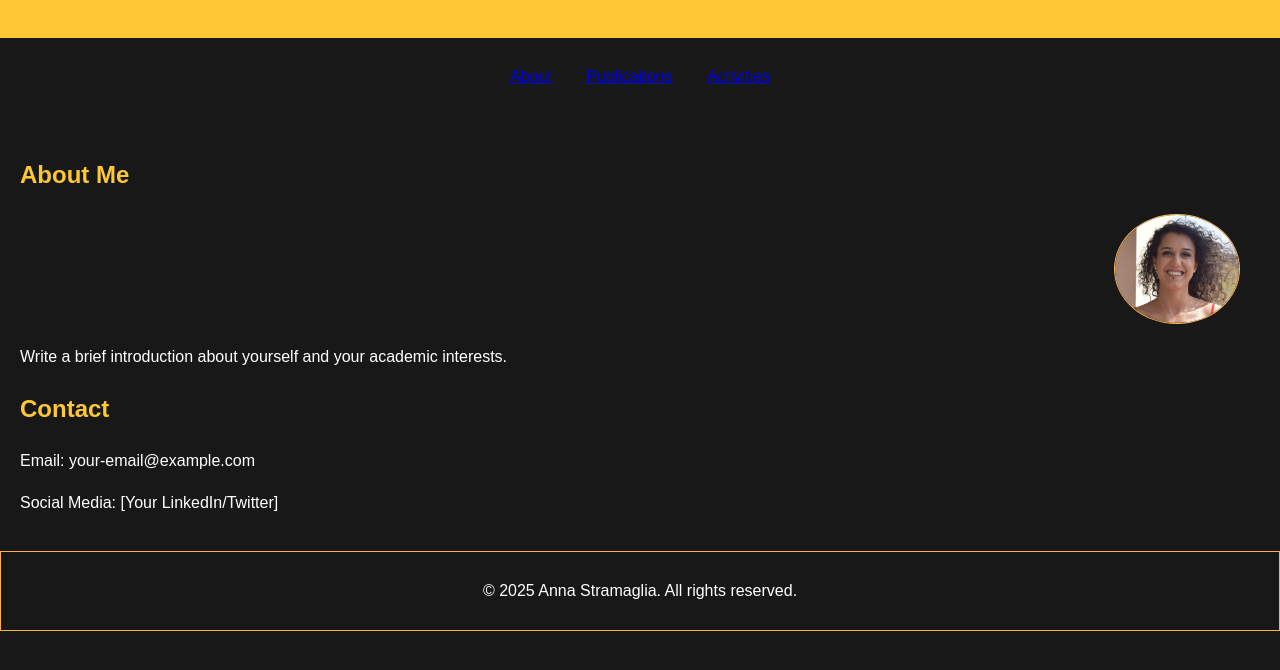
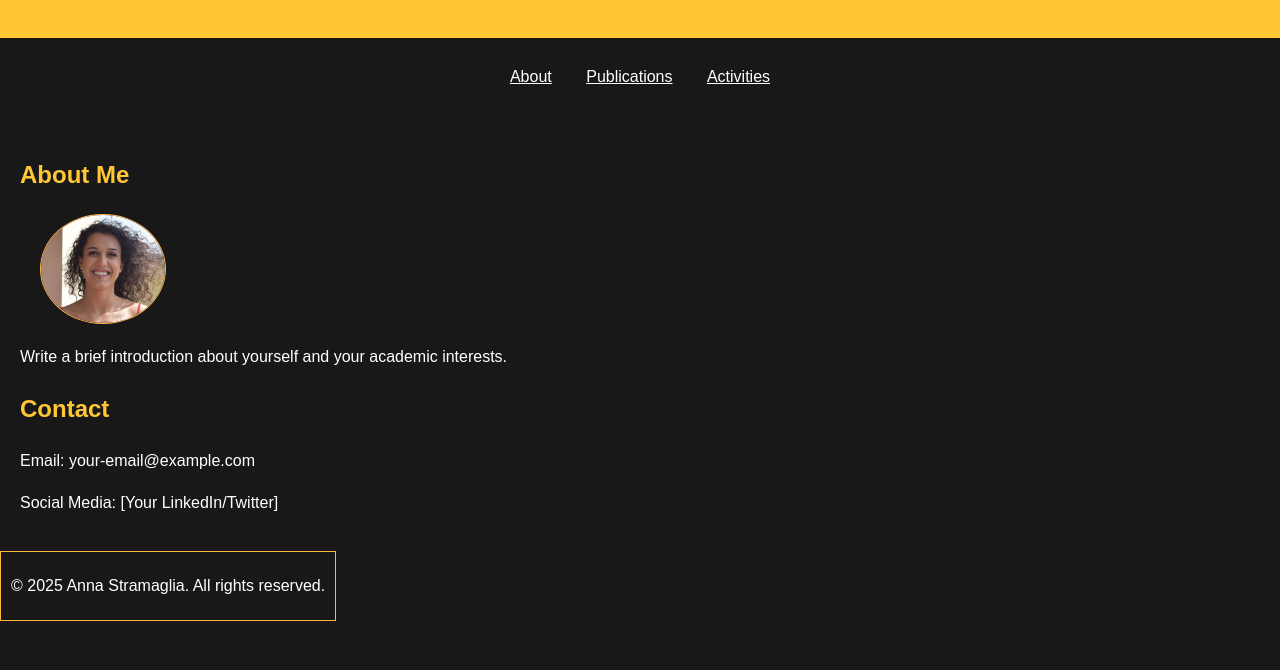
Before and after one commit to annastramaglia/annastramaglia.github.io, a plain HTML site: page index.html in a window 1280 px wide. Shown: the part 96-766 px from the top of the page. Drawn offline with Linux system fonts and the light colour scheme.

Commit message:
more style

```diff
--- a/style.css
+++ b/style.css
@@ -48,6 +48,7 @@ nav ul li strong {
 }
 
 nav ul li a {
+	color: white;
     transition: color 0.3s ease-in-out;
 }
 nav ul li a:hover {
@@ -68,14 +69,15 @@ img {
     margin: 20px auto;
 	border-radius: 50%;
     border: 1px solid #FFB347;
-	margin-right: 20px;
+	margin-left: 20px;
 }
 
 footer {
     text-align: center;
-    padding: 10px;
+    padding: 5px 10px;
     background: #181818; /* Changed background to black */
     color: white;
     border: 1px solid #FFB347; /* Thin yellow border */
-	max-width: auto;
+	display: inline-block;
+	width: auto;
 }
```
